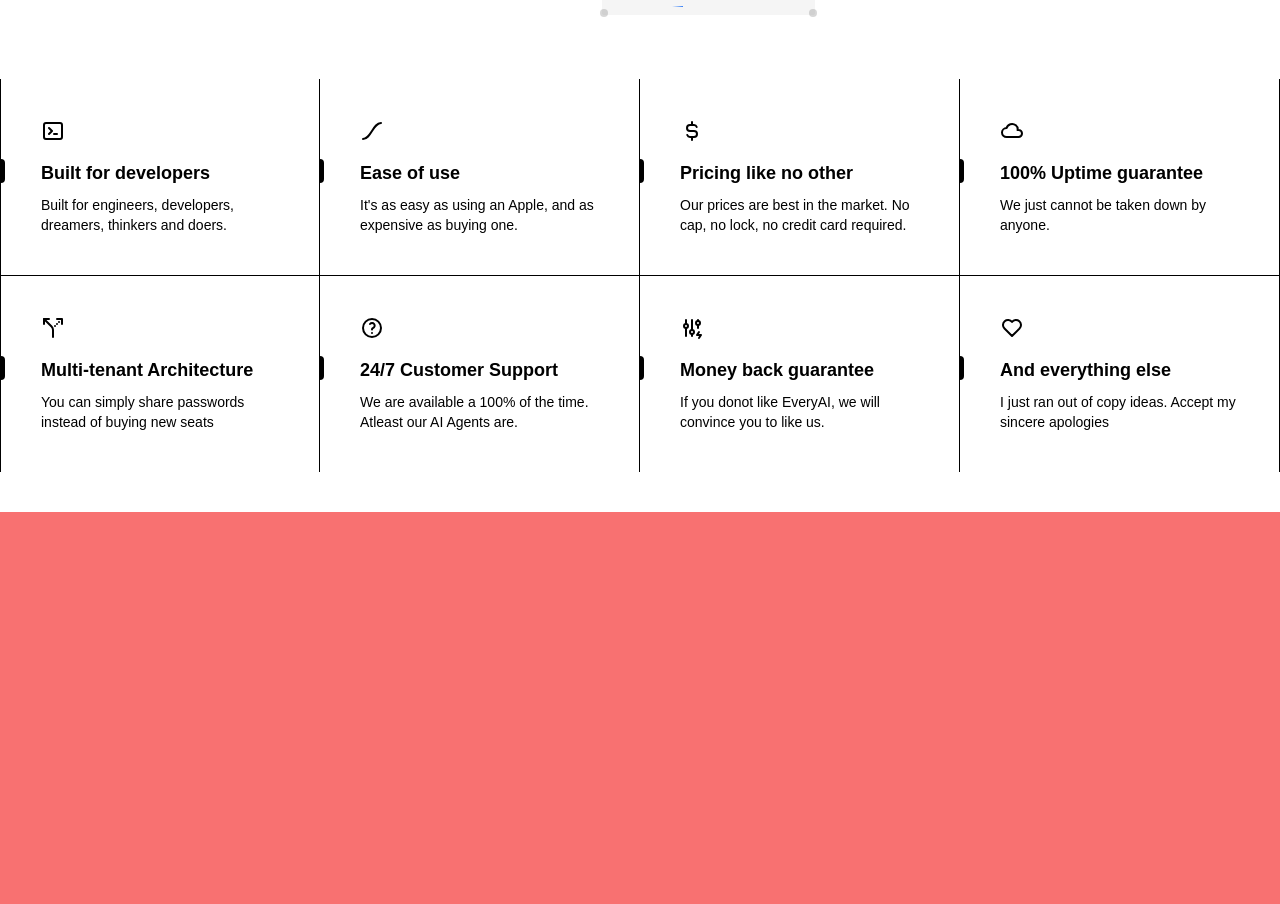
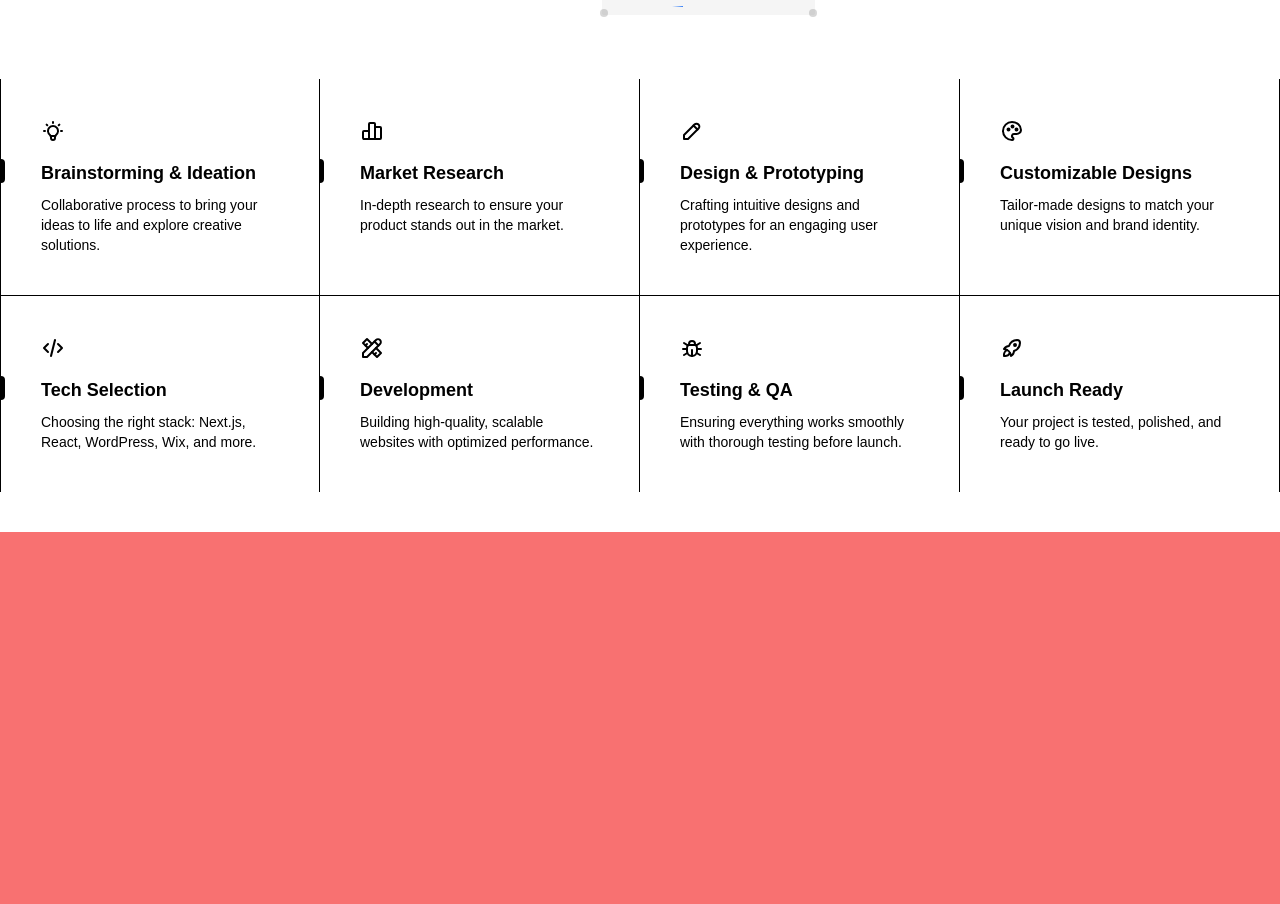
Before and after one commit to Souravhere/devsourav, a Next.js app: page / in a window 1280 px wide. Shown: the part 2155-3059 px from the top of the page. Built offline with nearby package versions, Linux system fonts and the light colour scheme.

Commit message:
icons and info are updated

```diff
--- a/src/Components/FunProject.tsx
+++ b/src/Components/FunProject.tsx
@@ -1,62 +1,59 @@
 import { cn } from "@/lib/utils";
 import {
-  IconAdjustmentsBolt,
-  IconCloud,
-  IconCurrencyDollar,
-  IconEaseInOut,
-  IconHeart,
-  IconHelp,
-  IconRouteAltLeft,
-  IconTerminal2,
+    IconBulb,
+    IconChartBar,
+    IconPencil,
+    IconPalette,
+    IconCode,
+    IconTools,
+    IconBug,
+    IconRocket,
   } from "@tabler/icons-react";
+
 
 export function FeaturesSectionDemo() {
   const features = [
     {
-      title: "Built for developers",
-      description:
-        "Built for engineers, developers, dreamers, thinkers and doers.",
-      icon: <IconTerminal2 />,
+        title: "Brainstorming & Ideation",
+        description: "Collaborative process to bring your ideas to life and explore creative solutions.",
+        icon: <IconBulb />,
       },
       {
-      title: "Ease of use",
-      description:
-        "It's as easy as using an Apple, and as expensive as buying one.",
-      icon: <IconEaseInOut />,
+        title: "Market Research",
+        description: "In-depth research to ensure your product stands out in the market.",
+        icon: <IconChartBar />,
       },
       {
-      title: "Pricing like no other",
-      description:
-        "Our prices are best in the market. No cap, no lock, no credit card required.",
-      icon: <IconCurrencyDollar />,
+        title: "Design & Prototyping",
+        description: "Crafting intuitive designs and prototypes for an engaging user experience.",
+        icon: <IconPencil />,
       },
       {
-      title: "100% Uptime guarantee",
-      description: "We just cannot be taken down by anyone.",
-      icon: <IconCloud />,
+        title: "Customizable Designs",
+        description: "Tailor-made designs to match your unique vision and brand identity.",
+        icon: <IconPalette />,
       },
       {
-      title: "Multi-tenant Architecture",
-      description: "You can simply share passwords instead of buying new seats",
-      icon: <IconRouteAltLeft />,
+        title: "Tech Selection",
+        description: "Choosing the right stack: Next.js, React, WordPress, Wix, and more.",
+        icon: <IconCode />,
       },
       {
-      title: "24/7 Customer Support",
-      description:
-        "We are available a 100% of the time. Atleast our AI Agents are.",
-      icon: <IconHelp />,
+        title: "Development",
+        description: "Building high-quality, scalable websites with optimized performance.",
+        icon: <IconTools />,
       },
       {
-      title: "Money back guarantee",
-      description:
-        "If you donot like EveryAI, we will convince you to like us.",
-      icon: <IconAdjustmentsBolt />,
+        title: "Testing & QA",
+        description: "Ensuring everything works smoothly with thorough testing before launch.",
+        icon: <IconBug />,
       },
       {
-      title: "And everything else",
-      description: "I just ran out of copy ideas. Accept my sincere apologies",
-      icon: <IconHeart />,
+        title: "Launch Ready",
+        description: "Your project is tested, polished, and ready to go live.",
+        icon: <IconRocket />,
       },
+
   ];
   return (
     <div className="grid grid-cols-1 md:grid-cols-2 lg:grid-cols-4 relative z-10 py-10 max-w-7xl mx-auto bg-white">
```
Lines whose indentation alone changed are shown as unchanged.
